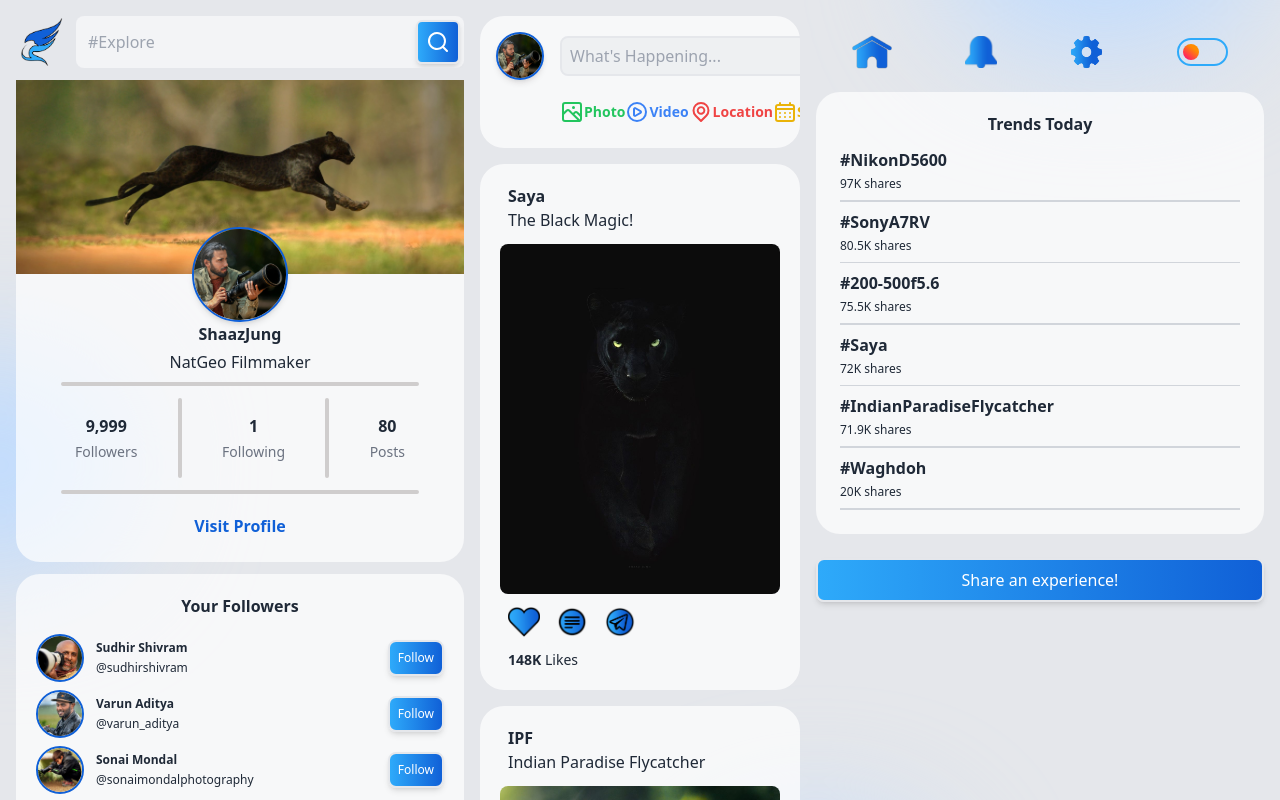
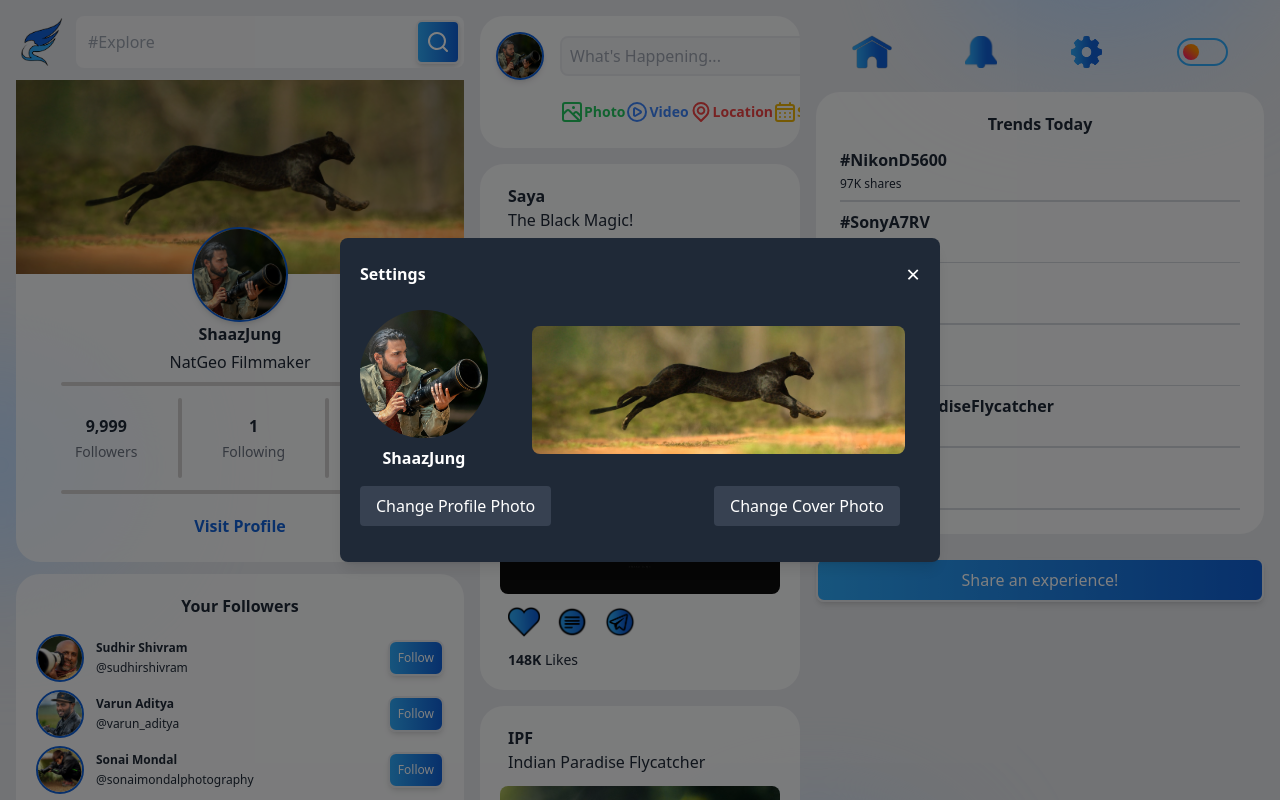
Before and after one commit to SwanandD121/FeatherPerfect_fe, a React (Create React App) app: page /home in a window 1280 px wide. Both pictures are taken after a click on the picture 1086 px from the left and 52 px from the top of the page. Shown: the top 800 px of the page. Built offline with nearby package versions, Linux system fonts and the light colour scheme.

Commit message:
Settings Page Development
SettingsModal has been built.

```diff
--- a/src/Components/RightSide/RightSide.jsx
+++ b/src/Components/RightSide/RightSide.jsx
@@ -7,11 +7,13 @@ import ShareModal from '../ShareModal/ShareModal';
 import { Link } from 'react-router-dom';
 import './RightSide.css';
 import NotificationModal from '../NotificationModal/NotificationModal';
+import SettingsModal from '../SettingsModal/SettingsModal'; // Import SettingsModal
 
 const RightSide = () => {
   const [theme, setTheme] = useState(null);
   const [modalOpened, setModalOpened] = useState(false);
   const [notiModalOpened, setNotiModalOpened] = useState(false);
+  const [settingsModalOpened, setSettingsModalOpened] = useState(false); // State for SettingsModal
 
   useEffect(() => {
     if (window.matchMedia('(prefers-color-scheme: dark)').matches) {
@@ -41,7 +43,7 @@ const RightSide = () => {
         </Link>
 
         <img src={Noti} alt="notifications" className='w-8 h-8' onClick={() => setNotiModalOpened(true)} />
-        <img src={Setting} alt="settings" className='w-[2.2rem] h-[2.2rem]' />
+        <img src={Setting} alt="settings" className='w-[2.2rem] h-[2.2rem]' onClick={() => setSettingsModalOpened(!settingsModalOpened)} /> {/* Toggle SettingsModal */}
 
         <label className="switch">
           <input type="checkbox" onChange={handleThemeSwitch} />
@@ -60,6 +62,7 @@ const RightSide = () => {
 
       <ShareModal modalOpened={modalOpened} setModalOpened={setModalOpened} />
       <NotificationModal modalOpened={notiModalOpened} setModalOpened={setNotiModalOpened} />
+      <SettingsModal isOpen={settingsModalOpened} onClose={() => setSettingsModalOpened(false)} /> {/* Add SettingsModal */}
     </div>
   );
 };
--- /dev/null
+++ b/src/Components/SettingsModal/SettingsModal.css
@@ -0,0 +1,12 @@
+.form-group {
+    margin-bottom: 15px;
+  }
+
+  .form-group input {
+    width: 100%;
+    padding: 8px;
+    border: none;
+    border-radius: 4px;
+    background-color: #222;
+    color: white;
+  }
--- /dev/null
+++ b/src/Components/SettingsModal/SettingsModal.jsx
@@ -0,0 +1,75 @@
+import React, { useRef } from 'react';
+import ProfileImg from '../../img/profile-img.jpg';
+import CoverImg from '../../img/cover-img.jpg'; // Import the cover photo
+
+const SettingsModal = ({ isOpen, onClose, username = "ShaazJung", email }) => {
+  const modalRef = useRef();
+
+  const handleClickOutside = (event) => {
+    if (modalRef.current && !modalRef.current.contains(event.target)) {
+      onClose();
+    }
+  };
+
+  if (!isOpen) return null;
+
+  return (
+    <div
+      className="fixed inset-0 bg-black bg-opacity-50 flex justify-center items-center z-50"
+      onClick={handleClickOutside}
+    >
+      <div
+        className="bg-gray-800 p-5 rounded-lg w-[600px] shadow-lg"
+        ref={modalRef}
+      >
+        <div className="flex justify-between items-center">
+          <h3 className="m-0 font-semibold text-white">Settings</h3>
+          <button
+            onClick={onClose}
+            className="bg-none text-white border-none text-2xl cursor-pointer"
+          >
+            &times;
+          </button>
+        </div>
+
+        <div className="mt-5">
+          {/* Profile and Cover photos */}
+          <div className="flex items-center mb-4">
+            {/* Profile photo - larger */}
+            <div className="flex flex-col items-center mr-4">
+              <img
+                src={ProfileImg}
+                alt="Profile"
+                className="w-32 h-32 rounded-full mb-2 transform transition-transform duration-300 hover:scale-105" // Hover effect added
+              />
+              <p className="text-white font-semibold">{username}</p>
+            </div>
+
+            {/* Cover photo with space between profile photo */}
+            <img
+              src={CoverImg} // Use the cover image
+              alt="Cover"
+              className="w-2/3 h-32 object-cover rounded-lg ml-7 transform transition-transform duration-300 hover:scale-105" // Hover effect added
+            />
+          </div>
+
+          {/* Buttons for changing profile and cover photos */}
+          <div className="flex items-center justify-between mb-4">
+            <button
+              className="bg-gray-700 text-white py-2 px-4 rounded hover:shadow-lg transform transition-transform duration-300 hover:scale-105"
+            >
+              Change Profile Photo
+            </button>
+            <button
+              className="bg-gray-700 text-white py-2 px-4 rounded hover:shadow-lg transform transition-transform duration-300 hover:scale-105 mr-5"
+            >
+              Change Cover Photo
+            </button>
+          </div>
+        </div>
+      </div>
+    </div>
+  );
+};
+
+export default SettingsModal;
```
